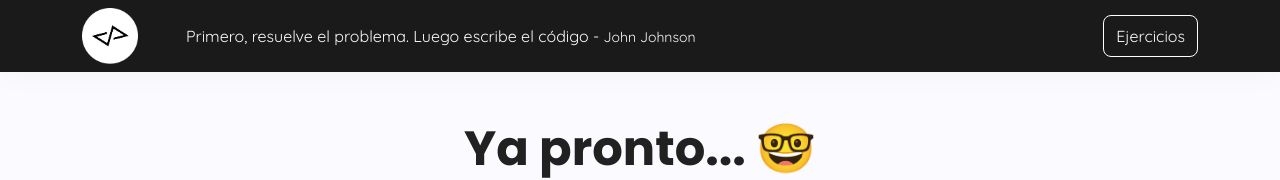
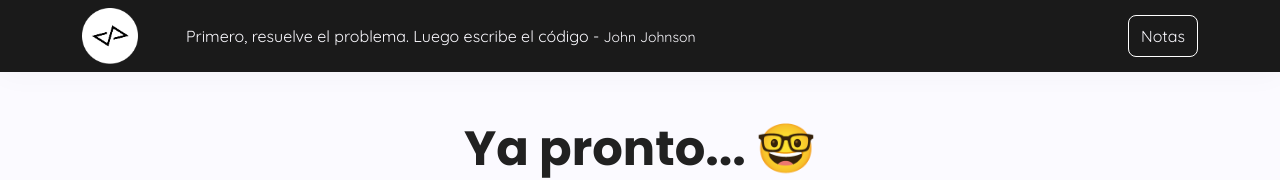
Before and after one commit to EveFer/notes-javascript, a Next.js app: page /js/ejercicios in a window 1280 px wide. Shown: the top 180 px of the page. Built offline with nearby package versions, Linux system fonts and the light colour scheme.

Commit message:
[UPDATE] Routing dinamic

```diff
--- a/components/Navbar.js
+++ b/components/Navbar.js
@@ -1,7 +1,9 @@
+import { useRouter } from 'next/router'
 import Link from 'next/link'
 import Image from 'next/image'
 
 export default function Navbar () {
+  const router = useRouter()
   const arrayPhrases = [
     {
       phrase: 'Primero, resuelve el problema. Luego escribe el código.',
@@ -24,9 +26,19 @@ export default function Navbar () {
             <p className='d-none d-md-block ms-5'>Primero, resuelve el problema. Luego escribe el código - <small>John Johnson</small></p>
           </div>
           <div className='d-flex justify-content-between align-items-center'>
-            <Link href='/js/ejercicios' passHref>
-              <button>Ejercicios</button>
-            </Link>
+            {
+              router.pathname === '/js/ejercicios'
+                ? (
+                  <Link href='/js/introduccion' passHref>
+                    <button>Notas</button>
+                  </Link>
+                  )
+                : (
+                  <Link href='/js/ejercicios' passHref>
+                    <button>Ejercicios</button>
+                  </Link>
+                  )
+            }
           </div>
         </div>
       </div>
```
